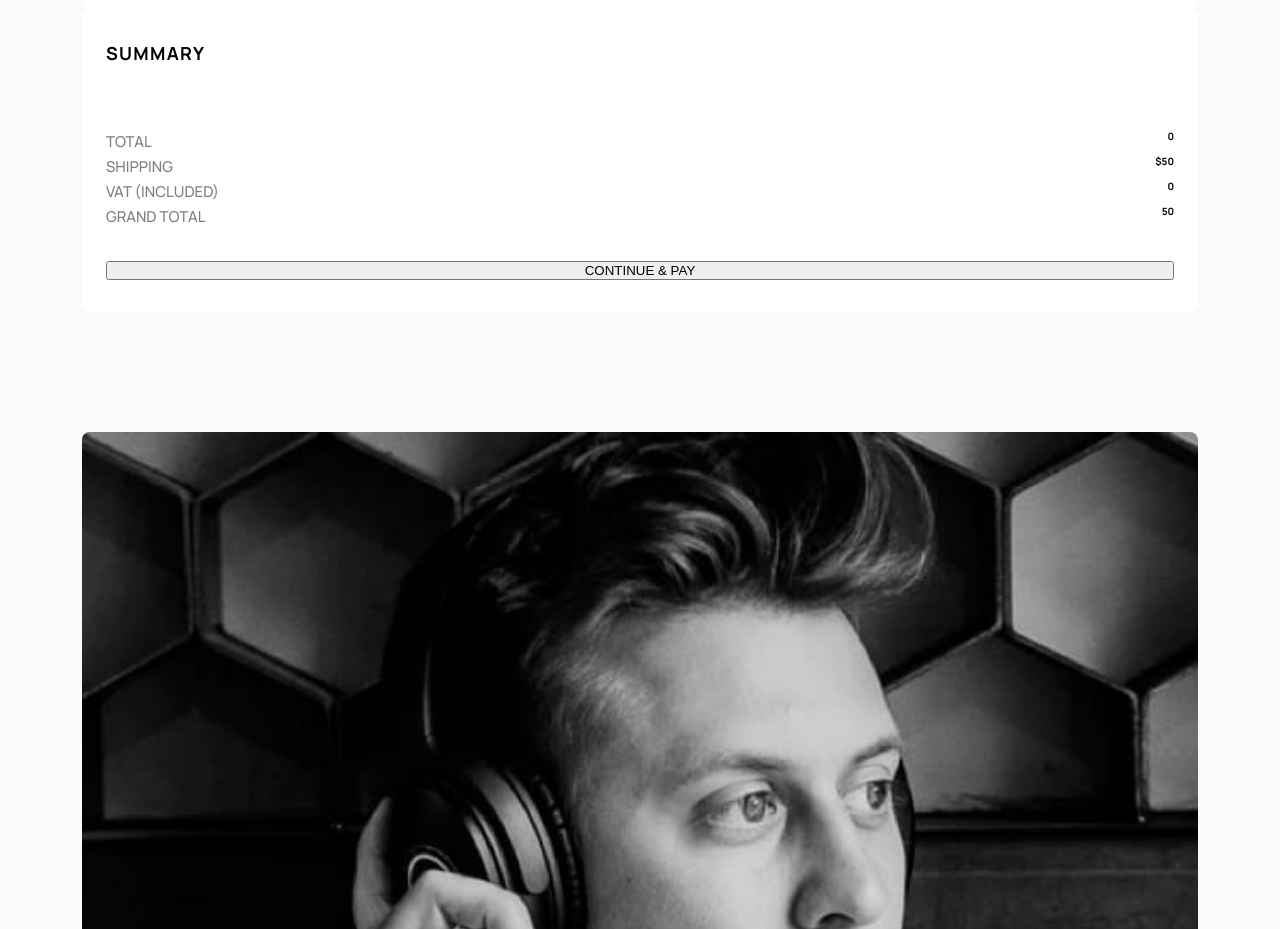
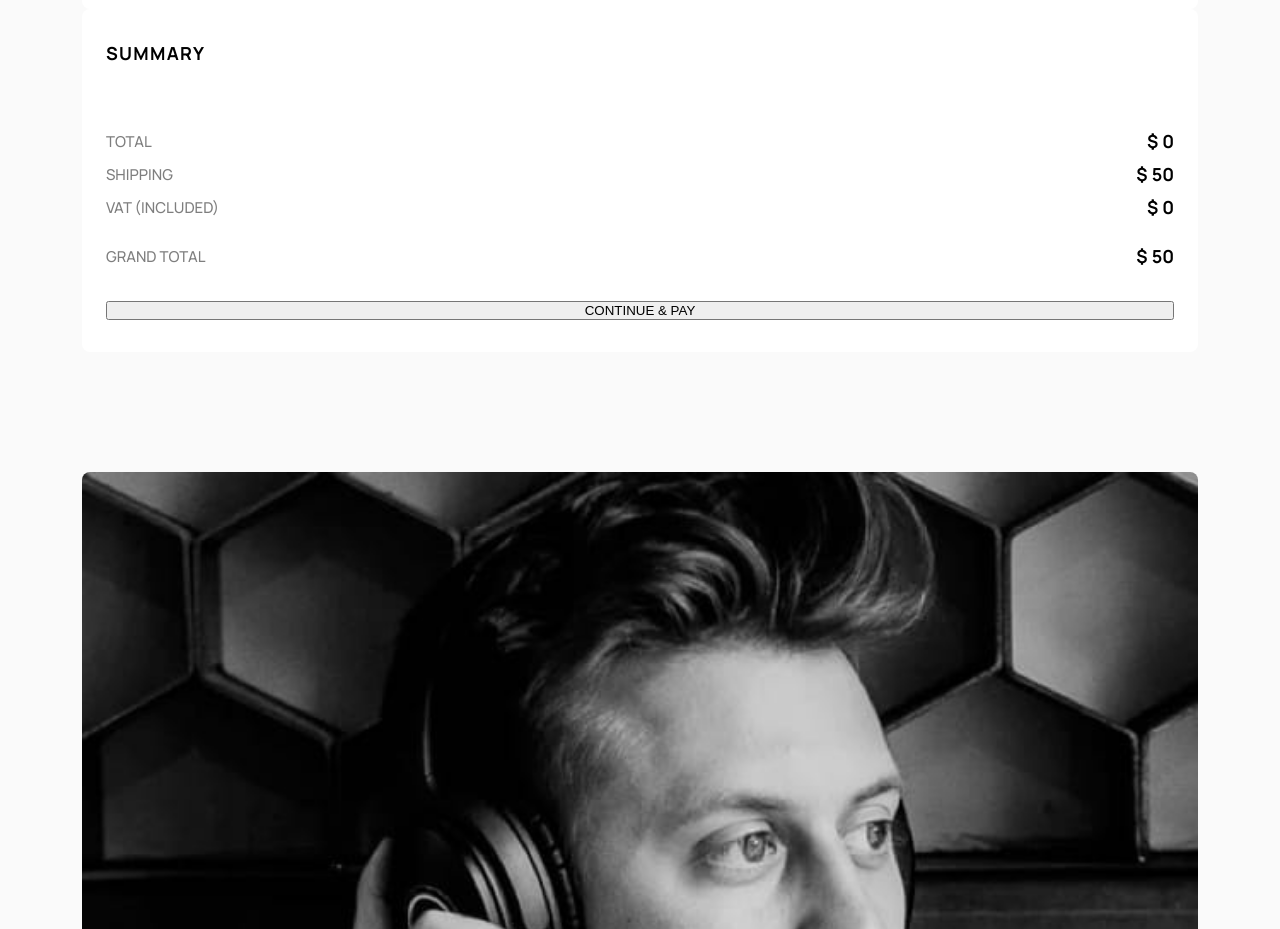
Before and after one commit to GIGAKLIBADZE/audiophile-ecommerce-website, a React (Vite) app: page /checkout in a window 1280 px wide. Shown: the part 1500-2429 px from the top of the page. Built offline with nearby package versions, Linux system fonts and the light colour scheme.

Commit message:
style summary part

```diff
--- a/src/components/checkout/checkoutStyles.tsx
+++ b/src/components/checkout/checkoutStyles.tsx
@@ -163,6 +163,18 @@ export const SummaryImg = styled.img`
   object-fit: contain;
 `;
 
+export const EntireSummaryContainer = styled.section`
+  display: flex;
+  flex-direction: column;
+  gap: 2.4rem;
+`;
+
+export const UpperSummaryContainer = styled.div`
+  display: flex;
+  flex-direction: column;
+  gap: 0.8rem;
+`;
+
 export const SummaryInfoContainer = styled.div`
   display: flex;
   justify-content: space-between;
@@ -175,3 +187,12 @@ export const SummaryInfoText = styled.p`
   color: #000;
   opacity: 0.5;
 `;
+
+export const SummaryPrice = styled.strong`
+  font-size: 1.8rem;
+  font-weight: bold;
+  line-height: normal;
+  color: #000;
+  display: flex;
+  gap: 0.4rem;
+`;
--- a/src/pages/Checkout.tsx
+++ b/src/pages/Checkout.tsx
@@ -10,6 +10,7 @@ import {
   CheckoutTitle,
   DetailedTitle,
   DetailsPartContainer,
+  EntireSummaryContainer,
   InputContainer,
   InputItself,
   PaymentDetailsDetailPart,
@@ -20,6 +21,7 @@ import {
   SummaryImg,
   SummaryInfoContainer,
   SummaryInfoText,
+  SummaryPrice,
   SummaryProductAmount,
   SummaryProductContainer,
   SummaryProductInnerContainer,
@@ -27,6 +29,7 @@ import {
   SummaryProductTitle,
   SummaryProductsContainer,
   SummaryTitle,
+  UpperSummaryContainer,
 } from "../components//checkout/checkoutStyles";
 
 const Checkout: React.FC = () => {
@@ -179,30 +182,39 @@ const Checkout: React.FC = () => {
               </SummaryProductContainer>
             ))}
           </SummaryProductsContainer>
-          <section>
-            <div>
+          <EntireSummaryContainer>
+            <UpperSummaryContainer>
               <SummaryInfoContainer>
                 <SummaryInfoText>TOTAL</SummaryInfoText>
-                <strong>{totalPrice.toLocaleString()}</strong>
+                <SummaryPrice>
+                  <span>$</span>
+                  {totalPrice.toLocaleString()}
+                </SummaryPrice>
               </SummaryInfoContainer>
               <SummaryInfoContainer>
                 <SummaryInfoText>SHIPPING</SummaryInfoText>
-                <strong>$50</strong>
+                <SummaryPrice>
+                  <span>$</span>50
+                </SummaryPrice>
               </SummaryInfoContainer>
               <SummaryInfoContainer>
                 <SummaryInfoText>VAT (INCLUDED)</SummaryInfoText>
-                <strong>
+                <SummaryPrice>
+                  <span>$</span>
                   {Number(
                     ((totalPrice * 0.247) / 1.247).toFixed()
                   ).toLocaleString()}
-                </strong>
+                </SummaryPrice>
               </SummaryInfoContainer>
-            </div>
+            </UpperSummaryContainer>
             <SummaryInfoContainer>
               <SummaryInfoText>GRAND TOTAL</SummaryInfoText>
-              <strong>{Number(grandTotal.toFixed()).toLocaleString()}</strong>
+              <SummaryPrice>
+                <span>$</span>
+                {Number(grandTotal.toFixed()).toLocaleString()}
+              </SummaryPrice>
             </SummaryInfoContainer>
-          </section>
+          </EntireSummaryContainer>
           <button>CONTINUE & PAY</button>
         </SummaryContainer>
       </div>
```
